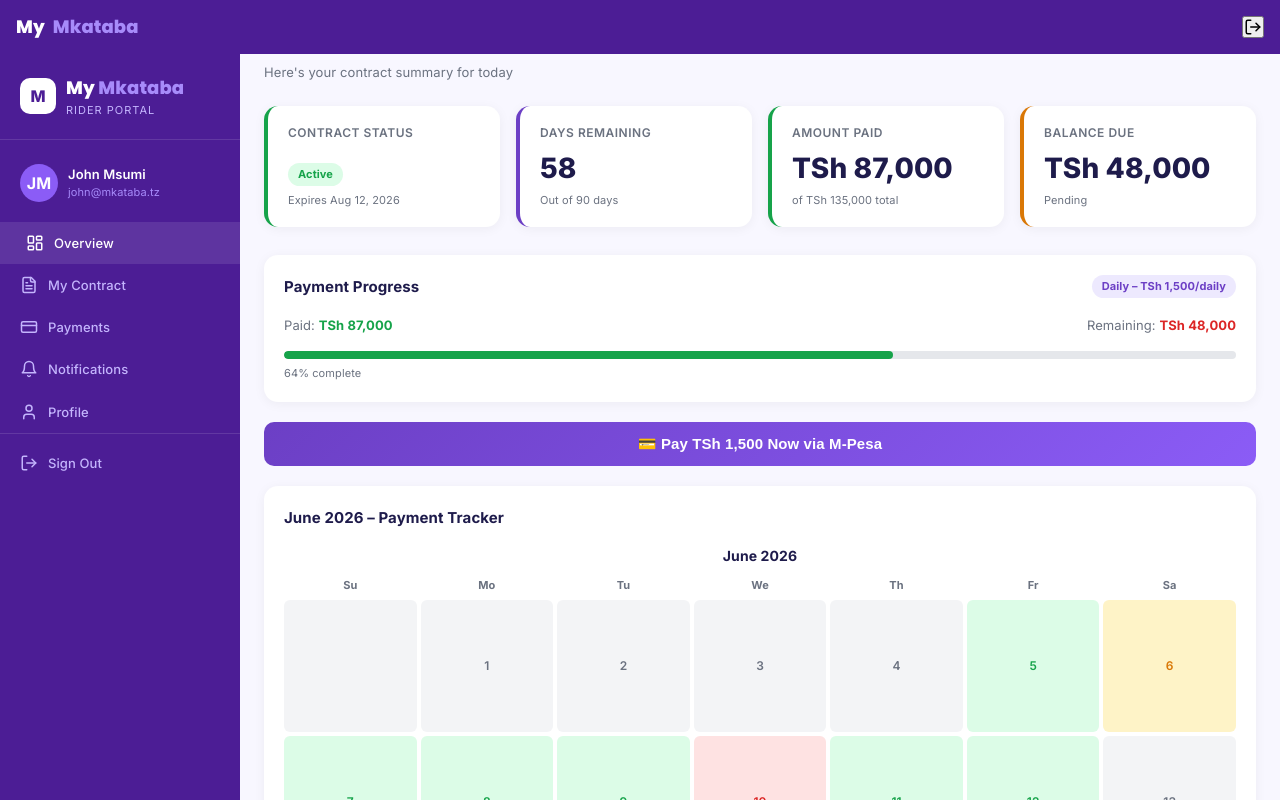
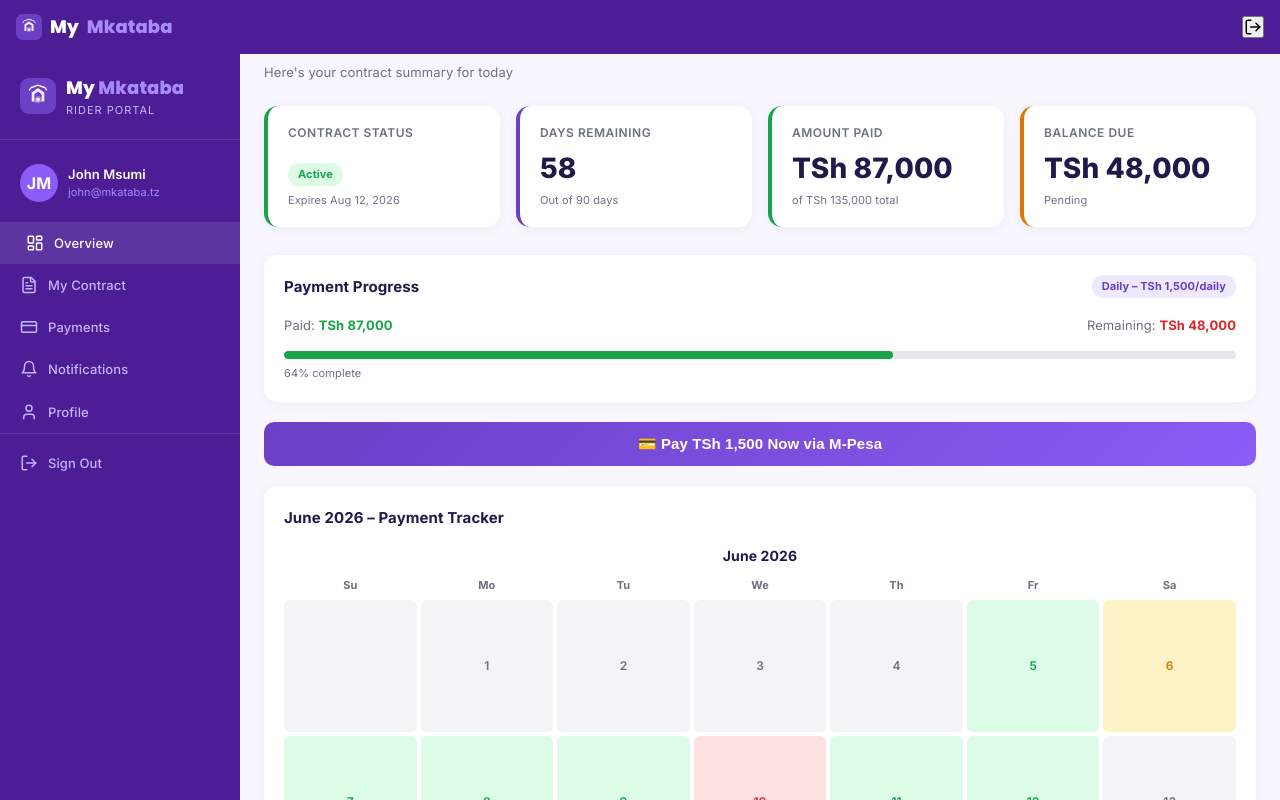
Before and after one commit to abnormal-yi/my-mkataba, a React (Vite) app: page /login in a window 1280 px wide. Both pictures are taken after typing "Sample", "Sample123" into the empty fields and a click on the button "Sign In". Shown: the top 800 px of the page. Built offline with nearby package versions, Linux system fonts and the light colour scheme.

Commit message:
Fix login password check, add Logo component, new app icon

```diff
--- a/src/components/Layout.jsx
+++ b/src/components/Layout.jsx
@@ -2,6 +2,7 @@ import { useState } from 'react'
 import { useNavigate } from 'react-router-dom'
 import { useAuth } from '../context/AuthContext'
 import { LayoutDashboard, FileText, CreditCard, Bell, User, Menu, X, LogOut, Users, MapPin, Settings } from 'lucide-react'
+import Logo from './Logo'
 
 const roleConfig = {
   rider: {
@@ -54,7 +55,9 @@ export default function Layout({ children, activeTab, onTabChange, role, onLogou
         <button className="hamburger-btn" onClick={() => setSidebarOpen(!sidebarOpen)}>
           {sidebarOpen ? <X size={24} /> : <Menu size={24} />}
         </button>
-        <span className="brand">My <span>Mkataba</span></span>
+        <span className="brand" style={{ cursor: 'pointer', display: 'flex', alignItems: 'center', gap: 8 }} onClick={() => navigate('/')}>
+          <Logo size={26} /> My <span>Mkataba</span>
+        </span>
         <button className="nav-btn" onClick={handleLogout} style={{ marginLeft: 'auto', fontSize: 0, gap: 0 }}>
           <LogOut size={18} />
         </button>
@@ -62,8 +65,8 @@ export default function Layout({ children, activeTab, onTabChange, role, onLogou
       <div className="dashboard-layout">
         <div className={`sidebar-overlay${sidebarOpen ? ' open' : ''}`} onClick={() => setSidebarOpen(false)} />
         <aside className={`sidebar${sidebarOpen ? ' open' : ''}`}>
-          <div className="sidebar-brand" style={{ display: 'flex', alignItems: 'center', gap: 10 }}>
-            <div style={{ width: 36, height: 36, background: '#fff', borderRadius: 10, display: 'flex', alignItems: 'center', justifyContent: 'center', color: 'var(--purple-dark)', fontWeight: 800, fontSize: 16 }}>M</div>
+          <div className="sidebar-brand" style={{ display: 'flex', alignItems: 'center', gap: 10, cursor: 'pointer' }} onClick={() => navigate('/')}>
+            <Logo size={36} />
             <div>
               <div className="s-name">My <span>Mkataba</span></div>
               <div className="s-role">{config.role}</div>
--- /dev/null
+++ b/src/components/Logo.jsx
@@ -0,0 +1,12 @@
+export default function Logo({ size = 36 }) {
+  return (
+    <svg width={size} height={size} viewBox="0 0 80 80" fill="none">
+      <rect width="80" height="80" rx="20" fill="#6C3FC5"/>
+      <path d="M26 52V32l14-10 14 10v20H26z" fill="white" opacity=".9"/>
+      <path d="M32 52V36l8-6 8 6v16H32z" fill="#6C3FC5"/>
+      <path d="M21 28c0-4 4-8 8-8l11-4 11 4c4 0 8 4 8 8" stroke="white" strokeWidth="3" fill="none"/>
+      <circle cx="40" cy="48" r="8" fill="white" opacity=".3"/>
+      <circle cx="40" cy="48" r="4" fill="white"/>
+    </svg>
+  )
+}
--- a/src/context/AuthContext.jsx
+++ b/src/context/AuthContext.jsx
@@ -14,12 +14,14 @@ export function AuthProvider({ children }) {
 
   const login = async (email, password) => {
     const userData = await getUserByEmail(email)
-    if (userData && (!password || password === '1234')) {
+    if (userData) {
+      if (userData.password === password) {
         setUser(userData)
         setCurrentRole(userData.role)
         return { success: true }
       }
-    if (!userData) {
+      return { success: false, error: 'Invalid email or password' }
+    }
     const users = {
       rider: { email: 'john@mkataba.tz', name: 'John Msumi' },
       owner: { email: 'hassan@mkataba.tz', name: 'Hassan Mwangi' },
@@ -27,12 +29,11 @@ export function AuthProvider({ children }) {
     }
     const u = users[currentRole]
     if (u) {
-        const userData = await getUserByEmail(u.email)
-        if (userData) {
-          setUser(userData)
-          setCurrentRole(userData.role)
+      const fallback = await getUserByEmail(u.email)
+      if (fallback) {
+        setUser(fallback)
+        setCurrentRole(fallback.role)
         return { success: true }
-        }
       }
     }
     return { success: false, error: 'Invalid email or password' }
--- a/src/pages/LoginPage.jsx
+++ b/src/pages/LoginPage.jsx
@@ -1,6 +1,7 @@
 import { useState } from 'react'
 import { useNavigate } from 'react-router-dom'
 import { useAuth } from '../context/AuthContext'
+import Logo from '../components/Logo'
 
 export default function LoginPage() {
   const { currentRole, login } = useAuth()
@@ -34,8 +35,8 @@ export default function LoginPage() {
   return (
     <div className="login-screen">
       <div className="login-box">
-        <div className="logo-mini">
-          <div className="logo-mini-icon">M</div>
+        <div className="logo-mini" style={{ display: 'flex', alignItems: 'center', justifyContent: 'center', gap: 10 }}>
+          <Logo size={42} />
           <div className="name">My <span>Mkataba</span></div>
         </div>
         <div className="role-badge">{labels[currentRole]}</div>
--- a/src/pages/SplashPage.jsx
+++ b/src/pages/SplashPage.jsx
@@ -1,5 +1,6 @@
 import { useNavigate } from 'react-router-dom'
 import { useAuth } from '../context/AuthContext'
+import Logo from '../components/Logo'
 
 export default function SplashPage() {
   const { setRole } = useAuth()
@@ -13,7 +14,7 @@ export default function SplashPage() {
   return (
     <div id="screen-splash" className="screen active">
       <nav className="app-nav">
-        <span className="brand">My <span>Mkataba</span></span>
+        <span className="brand" style={{ display: 'flex', alignItems: 'center', gap: 8 }}><Logo size={26} /> My <span>Mkataba</span></span>
       </nav>
       <div style={{ paddingTop: 'var(--nav-h)' }}>
         <div style={{
@@ -22,10 +23,7 @@ export default function SplashPage() {
           textAlign: 'center', color: '#fff', padding: '60px 24px', minHeight: 'calc(100vh - var(--nav-h))'
         }}>
           <div className="splash-logo">
-            <svg viewBox="0 0 80 80" fill="none">
-              <rect width="80" height="80" rx="20" fill="#6C3FC5"/>
-              <text x="40" y="52" textAnchor="middle" fill="white" fontSize="36" fontWeight="800" fontFamily="Poppins, sans-serif">M</text>
-            </svg>
+            <Logo size={100} />
           </div>
           <h1 className="splash-title">My <span>Mkataba</span></h1>
           <p className="splash-sub">Boda Boda Contracts &amp; Payments</p>
```
Also changed, not shown: 15 other files (tests, documents, lock files or other folders). Lines whose indentation alone changed are shown as unchanged.
